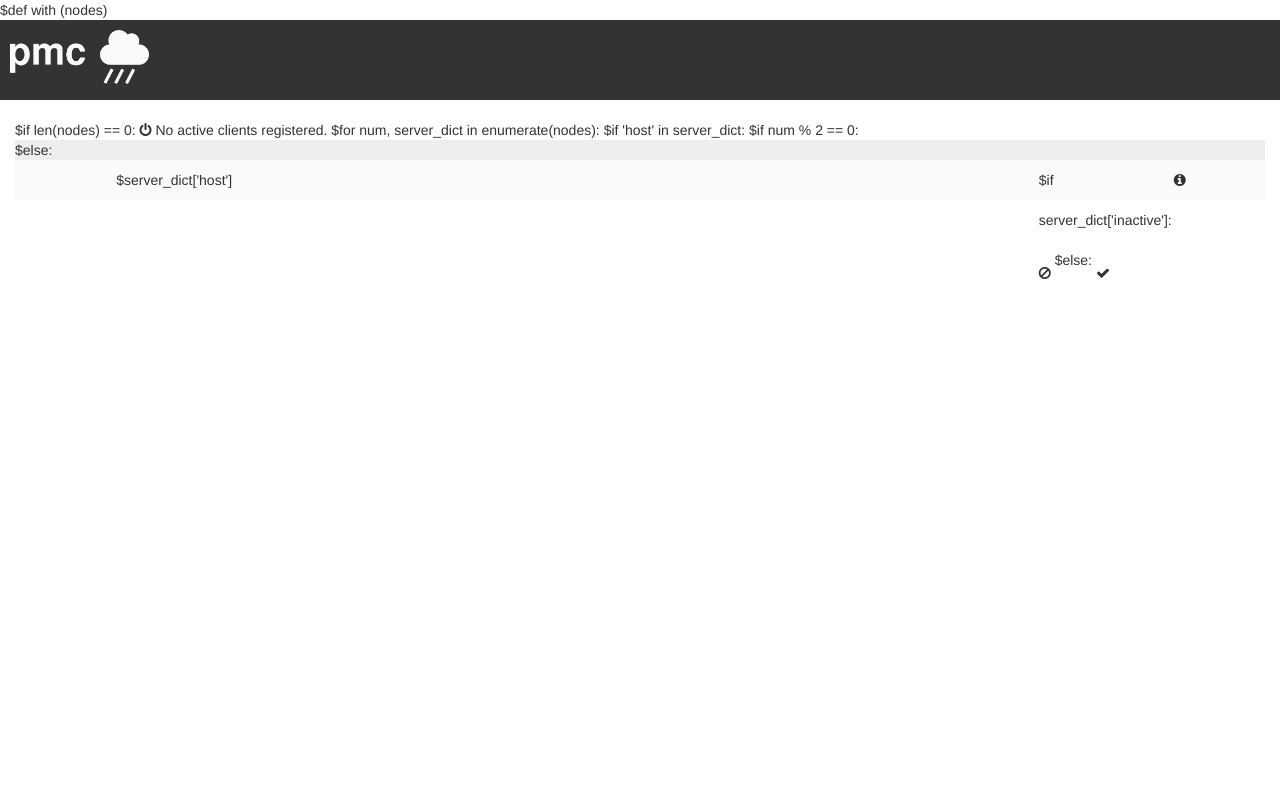
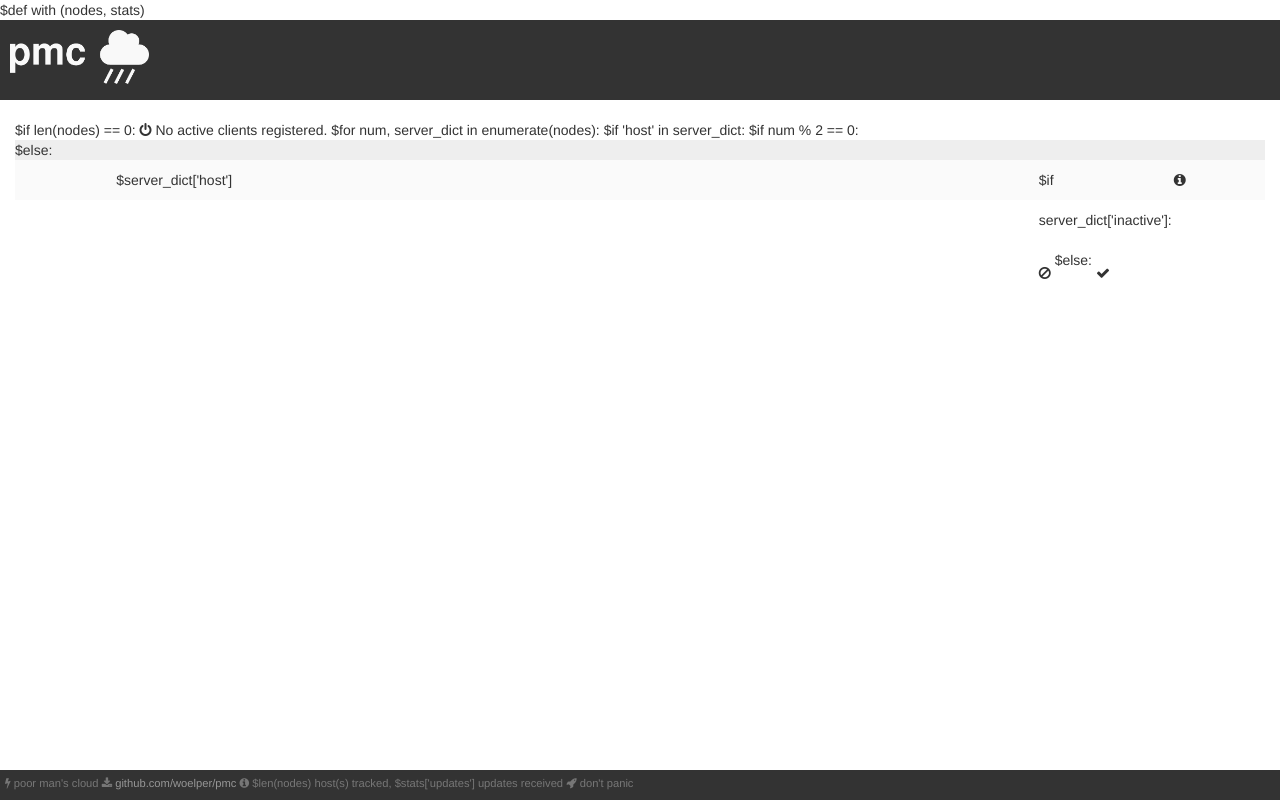
Before and after one commit to woelper/vaportrail, a Python web app: template server/templates/stats.html in a window 1280 px wide. Run offline with Jinja, Linux system fonts and the light colour scheme; the template is opened without the code that fills it, so the values that code supplies are empty.

Commit message:
cleanup, improved inactive detaction, some fancy stats

```diff
--- a/server/static/custom.css
+++ b/server/static/custom.css
@@ -54,16 +54,6 @@
 
 
 
-
-.pmc_nav {
-  display: block;
-  background: black;
-  color: gray;
-  padding: 10px;
-  width: 100%;
-  transition: 0.3s;
-}
-
 ul.topnav {
     list-style-type: none;
     margin: 0;
@@ -87,3 +77,31 @@ ul.topnav li a {
 }
 
 ul.topnav li a:hover {background-color: #555;}
+
+a {
+  color: rgb(150, 150, 150);
+}
+
+a:hover {
+  color: rgb(250, 150, 150);
+}
+
+
+
+#footer {
+   position:fixed;
+   left:0px;
+   bottom:0px;
+   height:30px;
+   width:100%;
+   background:#333;
+   /*text-align: center;*/
+   padding: 5px;
+   color: #777;
+   font-size: 0.8em;
+   margin-top: 30px;
+}
+
+.container-fluid{
+  margin-bottom: 50px;
+  }
--- a/server/templates/stats.html
+++ b/server/templates/stats.html
@@ -1,4 +1,4 @@
-$def with (nodes)
+$def with (nodes, stats)
 
 <HTML>
     <HEAD>
@@ -45,11 +45,6 @@ $def with (nodes)
 
                         <div class="pmc_row_header">
                             <i class="fa fa-info-circle pushable" aria-hidden="true"></i>
-                            <!--
-                            <button class="pmc_button" data-toggle="collapse" data-target="#$server_dict['id']">
-                                <i class="fa fa-info-circle" aria-hidden="true"></i>
-                            </button>
-                            -->
                         </div>
                     </DIV> <!-- wrapper -->
                     <DIV id="$server_dict['id']" class="collapse col-md-12">
@@ -61,7 +56,16 @@ $def with (nodes)
                 </DIV>
         </DIV> <!-- container-fluid -->
 
-
+<div id="footer">
+    <i class="fa fa-bolt" aria-hidden="true"></i>
+    poor man's cloud
+    <i class="fa fa-download" aria-hidden="true"></i>
+    <a href=http://github.com/woelper/pmc>github.com/woelper/pmc</a>
+    <i class="fa fa-info-circle" aria-hidden="true"></i>
+    $len(nodes) host(s) tracked, $stats['updates'] updates received
+    <i class="fa fa-rocket" aria-hidden="true"></i>
+    don't panic
+</div>
 
         <SCRIPT src="static/js/jquery.min.js"></SCRIPT>
         <SCRIPT src="static/bs/js/bootstrap.min.js" crossorigin="anonymous"></SCRIPT>
```
Also changed, not shown: server/pmc_server.py (+21 -4 lines), 2 other files.
